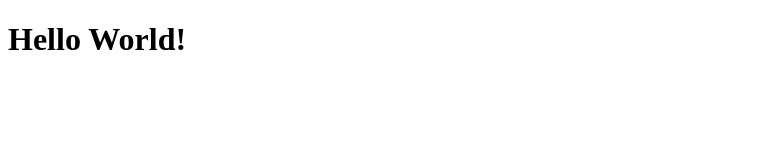
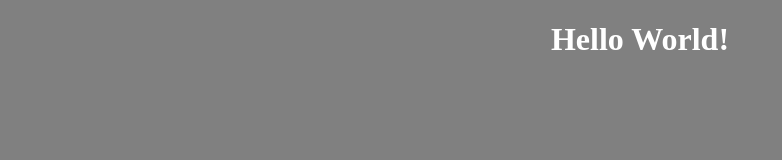
Before and after one commit to DNelson35/my-project-website-1, a plain HTML site: page index.html in a window 1280 px wide. Shown: the whole page, without its empty margins (0-782 px from the left). Drawn offline with Linux system fonts and the light colour scheme.

Commit message:
add style.css, connect to index.html

```diff
--- a/index.html
+++ b/index.html
@@ -1,6 +1,7 @@
 <!DOCTYPE html>
 <html lang="en">
     <head>
+        <link rel="stylesheet" href="style.css"/>
         <title>My Project Website 1</title>
     </head>
     <body>
--- /dev/null
+++ b/style.css
@@ -0,0 +1,8 @@
+h1 {
+    text-align: center;
+    color: white;
+}
+
+body {
+    background-color: grey;
+}
```
